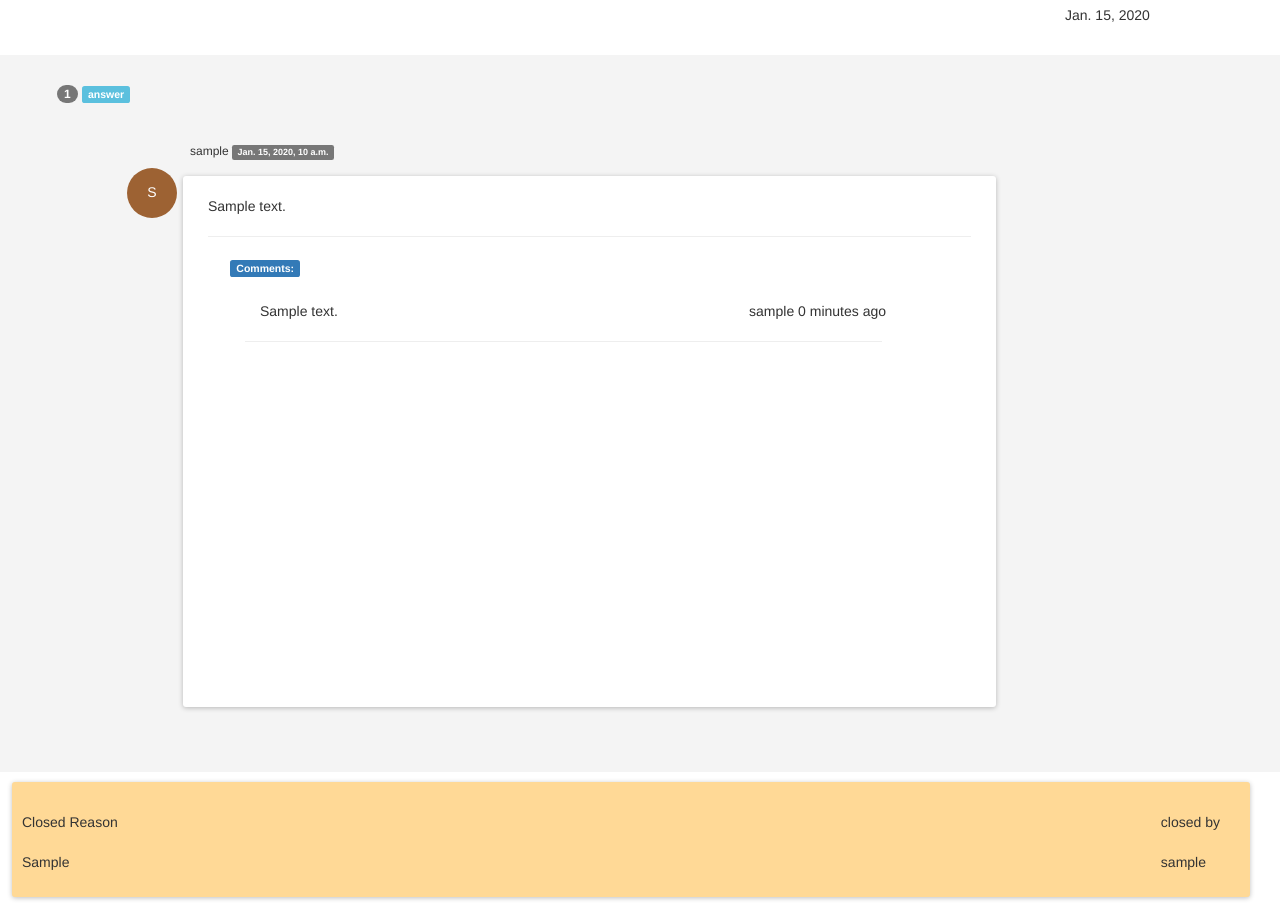
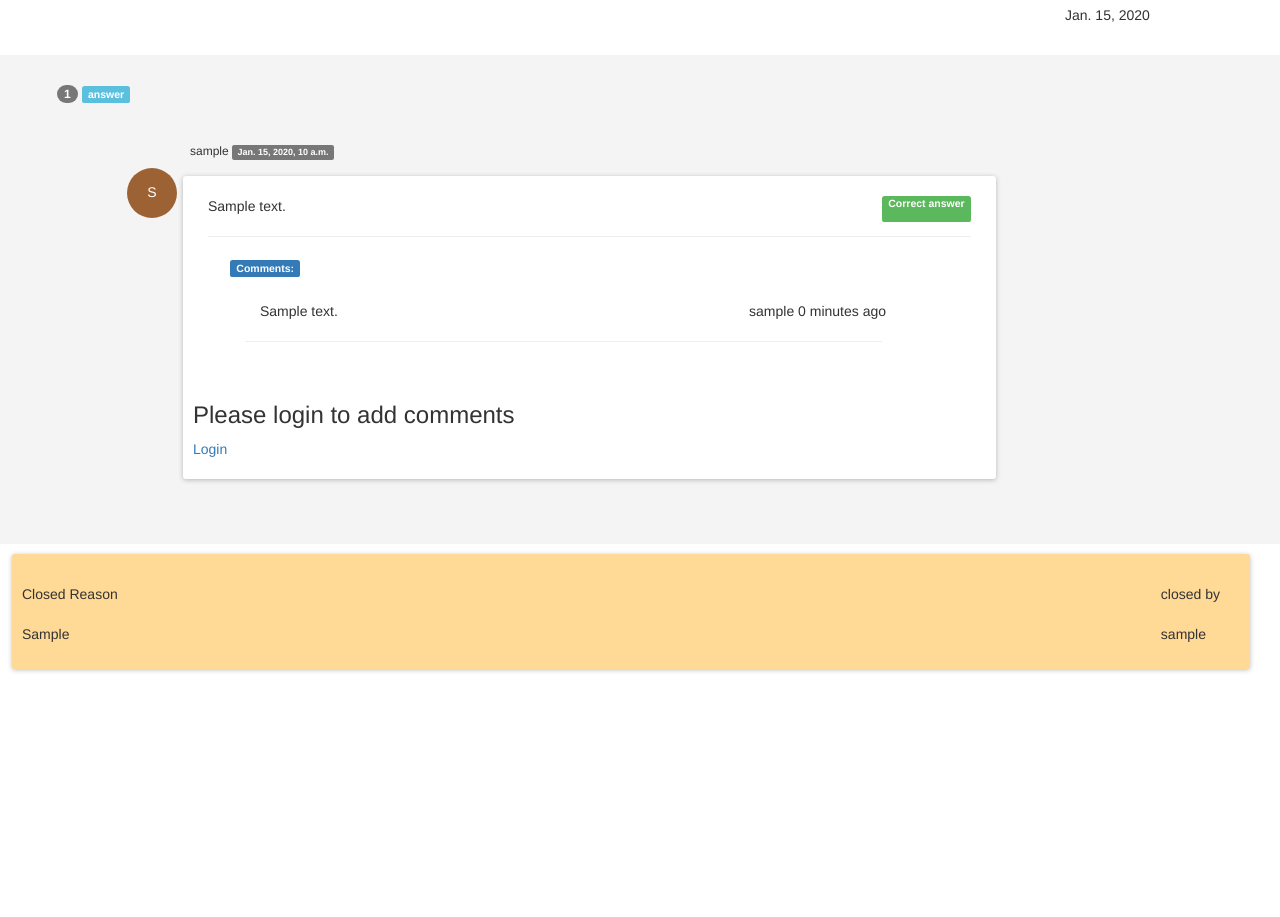
Before and after one commit to armsarun/djangoforum, a Django app: a page that uses forum/templates/forum/app/querydetail.html in a window 1280 px wide. Shown: the part 175-1092 px from the top of the page. After the commit the page ends 847 px from the top, so only its background shows below. Run offline with Django 3.2, Linux system fonts and the light colour scheme; tables that the repository leaves empty hold one stand-in row (values such as "Sample post"); some libraries are stand-ins or nearby versions.

Commit message:
Correct answer added

```diff
--- a/forum/admin.py
+++ b/forum/admin.py
@@ -1,5 +1,5 @@
 from django.contrib import admin
-from .models import Profile,Post, Thread, Comment
+from .models import Profile,Post, Thread, Comment, Correctanswer
 # Register your models here.
 
 class ProfileAdmin(admin.ModelAdmin):
@@ -13,3 +13,4 @@ admin.site.register(Profile, ProfileAdmin)
 admin.site.register(Post,PostAdmin)
 admin.site.register(Thread)
 admin.site.register(Comment)
+admin.site.register(Correctanswer)
--- a/forum/forms.py
+++ b/forum/forms.py
@@ -1,6 +1,6 @@
 from django import forms  # allow to use default form
 from django.contrib.auth.models import User
-from .models import Profile, Post, Thread, Comment
+from .models import Profile, Post, Thread, Comment, Correctanswer
 
 
 class UserRegistrationForm(forms.ModelForm):
@@ -63,3 +63,8 @@ class AnswereditForm(forms.ModelForm):
    class Meta:
     model = Thread
     fields = ('content',)
+
+class CorrectAnswerForm(forms.ModelForm):
+    class Meta:
+      model = Correctanswer
+      fields = ('correct_answer',)
--- a/forum/static/css/base.css
+++ b/forum/static/css/base.css
@@ -225,6 +225,7 @@
 
 iframe#comment_frame {
  border: none;
+  width: 100%;
 }
 
 .userdetials {
--- a/forum/templates/forum/app/newanswer.html
+++ b/forum/templates/forum/app/newanswer.html
@@ -20,8 +20,9 @@
                 <div class="row">
                     <div class="answer_form clearfix">
                         <form action="." method="post">
-                            {% csrf_token %}
+
                             <table>
+                                 {% csrf_token %}
                                 {{ answer_form.media }}
                                 {{ answer_form.as_table }}
                             </table>
--- a/forum/templates/forum/app/newcomment.html
+++ b/forum/templates/forum/app/newcomment.html
@@ -1,12 +1,14 @@
 {% if messages %}
+    <div class="message">
         <ul class="messages">
             {% for message in messages %}
                 <li class="{{ message.tags }}">
                     {{ message|safe }}
-                <a href="#" class="close">×</a>
+                    <a href="{{ query.get_absolute_url }}" target="_top" class="close">×</a>
                 </li>
             {% endfor %}
         </ul>
+    </div>
 {% endif %}
 
 <form action="." method="post">
@@ -21,7 +23,7 @@
 {% block javascript %}
     <script>
         function refreshParent() {
-    top.location.reload()
+        // window.location.reload(true);
         }
     </script>
 {% endblock %}
--- a/forum/templates/forum/app/querydetail.html
+++ b/forum/templates/forum/app/querydetail.html
@@ -7,6 +7,7 @@
            <span class="col-lg-10 pull-left">
                <h2 class="page-title"> {{ query.title }}</h2>
             {{ query.description | safe }}
+
            </span>
             <span class="col-lg-2 pull-right">
                 <span class="row">
@@ -49,15 +50,35 @@
                                 {{ answer.user | make_list|first|title }}
                             </div>
                         </div>
-
-
                     </div>
 
                     <div class="answer_inner clearfix">
                         <div class="col-lg-12">
                             <div class="answer_content">
+                                {% if correct.count < 1 %}
+                                    {% if request.user == query.user %}
+
+{#                                         <a href="{% url "correctanswer" query.slug answer.id %}">Correct Answer</a>#}
+                                        <div class="correctanswer_button pull-right">
+                                            <input type="hidden" name='answer_id' id="answer_id" value='{{ answer.id }}'>
+                                           {{ answer.id }} <button onclick="ajax_submit()">correctanswer</button>
+                                        </div>
+                                    {% endif %}
+                                {% endif %}
+                                {% for c in correct %}
+                                    {% if correct.count == 1 %}
+                                        {% if answer.id == c.answer.id %}
+                                            <div class=" label label-success correctanswer_text pull-right">
+                                                <p>Correct answer</p>
+                                            </div>
+                                        {% else %}
+                                        {% endif %}
+                                    {% endif %}
+                                {% endfor %}
+
                                 {{ answer.content| safe | linebreaks }}
                             </div>
+
                             <hr>
 
                             <div class="row comment_block">
@@ -82,9 +103,13 @@
                             </div>
                             <div class="row">
                                 <div class="newcomment">
-                                    <input type="hidden" name='answer_id' value='{{ answer.id }}'>
-{#                                    <a href="{% url "comment" answer.id query.slug %}">Add new comment</a>#}
-                                    <iframe src="{% url "comment" answer.id query.slug %}" height="300px" width="100%" id="comment_frame"></iframe>
+                                    {% if user.is_authenticated %}
+                                        <iframe src="{% url "comment" answer.id query.slug %}" height="300px"
+                                                width="100%" id="comment_frame"></iframe>
+                                    {% else %}
+                                        <h3> Please login to add comments</h3>
+                                        <a href="{% url "login" %}?next={% firstof request.path '/' %}">Login</a>
+                                    {% endif %} {% comment %}query user log-in check {% endcomment %}
                                 </div>
                             </div>
                         </div>
@@ -132,7 +157,9 @@
                                     {{ answerform.media }}
                                     {{ answerform.as_table }}
                                 </table>
-                                <button class="btn btn-primary pull-right" id="answer_button" name="post_answer">Post the Answer</button>
+                                <button class="btn btn-primary pull-right" id="answer_button" name="post_answer">Post
+                                    the Answer
+                                </button>
                             </form>
                         </div>
                     </div>
@@ -148,3 +175,11 @@
     {% endif %}
 
 {% endblock %}
+
+{% block javascript %}
+
+    <script>
+
+    </script>
+
+{% endblock %}
--- a/forum/urls.py
+++ b/forum/urls.py
@@ -62,10 +62,12 @@ urlpatterns = [
   #clsoe the user question
   url(r'^(?P<slug>[-\w]+)/close/$', views.userquery_close, name='question_close'),
 
-  url(r'^(?P<id>\d{2})/(?P<slug>[-\w]+)/comment/$', views.newcomment, name='comment'),
+  url(r'^(?P<id>\d+)/(?P<slug>[-\w]+)/$', views.newcomment, name='comment'),
 
   # url(r'^(?P<slug>[-\w]+)/newanswer/$', views.newanswer , name = 'newanswer'),
-  url(r'^(?P<pk>\d+)/(?P<username>[-\w]+)/$', UserView.as_view(), name='userview'),
+  url(r'^(?P<pk>\d+)/(?P<username>[-\w]+)/profile/$', UserView.as_view(), name='userview'),
 
-  url(r'^(?P<id>\d{2})/(?P<slug>[-\w]+)/answeredit/$', views.useranswer_edit, name='editanswer'),
+  url(r'^(?P<id>\d+)/(?P<slug>[-\w]+)/answeredit/$', views.useranswer_edit, name='editanswer'),
+
+  url(r'^(?P<slug>[-\w]+)/(?P<id>\d+)/correctanswer/$', views.correctanswer, name='correctanswer')
 ]
--- a/forum/views.py
+++ b/forum/views.py
@@ -3,15 +3,15 @@ import user
 from django.contrib import messages
 from django.db.models import Q
 from django.http import HttpResponse
-from django.shortcuts import render, get_object_or_404
+from django.shortcuts import render, get_object_or_404, redirect
 from django.contrib.auth.decorators import login_required
-from django.views.generic import TemplateView,DetailView, ListView
-from django.views.generic.edit import FormView, UpdateView
+from django.views.generic import TemplateView, DetailView, ListView
+from django.http import JsonResponse
 
 from .forms import NewQueryForm, NewAnswerForm, EditQueryForm, CloseQueryForm, UserRegistrationForm, UserEditForm, \
-  ProfileEditForm,CommentForm, AnswereditForm
+  ProfileEditForm, CommentForm, AnswereditForm, CorrectAnswerForm
 
-from .models import Post, Thread, Profile, Comment, User
+from .models import Post, Thread, Profile, Comment, User, Correctanswer
 
 
 def user_registration(request):
@@ -64,7 +64,8 @@ def newquery(request):
   else:
     query_form = NewQueryForm()
   return render(request, "forum/app/newquery.html", {"query_form": query_form,
-                                                     "profile":profile})
+                                                     "profile": profile})
+
 
 def all_question(request):
   list = Post.objects.all()
@@ -79,6 +80,7 @@ def all_question(request):
       Q(description__icontains=search_word)
     ).distinct()
   return render(request, "forum/app/allquestion.html", {'list': list})
+
 
 @login_required
 def user_query(request):
@@ -113,12 +115,13 @@ def userquestion_edit(request, slug):
   else:
     return render(request, 404)
 
+
 def useranswer_edit(request, id, slug):
   query = get_object_or_404(Post, slug=slug)
-  answers = query.answer.filter(id = id)
+  answers = query.answer.filter(id=id)
   # foreign key field
   question = Post.objects.get(title=query.title)
-  answer = Thread.objects.get(id= id)
+  answer = Thread.objects.get(id=id)
   if request.user == answer.user and query.close == False:
     if request.method == 'POST':
       editform = AnswereditForm(instance=answer, data=request.POST)
@@ -132,12 +135,13 @@ def useranswer_edit(request, id, slug):
         messages.error(request, "Answer not updated")
     else:
       editform = AnswereditForm(instance=answer)
-    return render(request, 'forum/app/useransweredit.html', {'editform':editform,
-                                                           'query': query,
-                                                           'answers': answers,
-                                                           })
+    return render(request, 'forum/app/useransweredit.html', {'editform': editform,
+                                                             'query': query,
+                                                             'answers': answers,
+                                                             })
 
-def userquery_close(request,slug):
+
+def userquery_close(request, slug):
   edit = get_object_or_404(Post, slug=slug)
   if request.user == edit.user and edit.close == False:
     if request.method == 'POST':
@@ -155,19 +159,19 @@ def userquery_close(request,slug):
 
 
 def querydetail(request, year, month, day, slug):
-
   query = get_object_or_404(Post, slug=slug,
                             create__year=year,
                             create__month=month,
                             create__day=day)
-  #query details
+  # query details
   answers = query.answer.all()
   comment = Comment.objects.filter(answer__in=answers)
 
-  #query new answer foreign key
+  # query new answer foreign key
   question = Post.objects.get(title=query.title)
   answer = question.answer.filter()
 
+  correct = query.correctanswer_post.filter()
 
   if request.method == 'POST':
     answerform = NewAnswerForm(request.POST)
@@ -188,13 +192,49 @@ def querydetail(request, year, month, day, slug):
   return render(request, 'forum/app/querydetail.html', {'query': query,
                                                         'answers': answers,
                                                         'comment': comment,
-                                                        'answerform':answerform,
-                                                       })
+                                                        'answerform': answerform,
+                                                        'correct': correct })
 
 @login_required
-def newcomment(request,slug, id):
+def correctanswer(request, slug, id):
   query = get_object_or_404(Post, slug=slug)
-  #get the exact answer id from all answers
+  answers = query.answer.filter(id=id)
+
+  # get the instance for the correctanswer
+  answer = Thread.objects.get(id=id)
+  question = Post.objects.get(title=query.title)
+
+  correct = query.correctanswer_post.filter()
+
+  if request.user == query.user:
+    if request.method == 'POST':
+      correctanswer = CorrectAnswerForm(request.POST)
+      if correctanswer.is_valid():
+          custom_correctanswer = correctanswer.save(commit=False)
+          custom_correctanswer.user = request.user
+          custom_correctanswer.post = question
+          custom_correctanswer.answer = answer
+          if correct.count() < 1:
+            custom_correctanswer.save()
+            messages.success(request, "correct answer added successfully")
+          else:
+            messages.error(request, "Correct answer added already. You can't change")
+      else:
+        messages.error(request, "correct Answer not added")
+    else:
+      correctanswer = CorrectAnswerForm(request.POST)
+    return render(request, 'forum/app/correctanswer.html', {'query': query,
+                                                          'answers': answers,
+                                                         'correctanswer': correctanswer
+                                                            })
+  else:
+    return render(request, 404)
+
+
+@login_required
+def newcomment(request, slug, id):
+  query = get_object_or_404(Post, slug=slug)
+  # get the exact answer id from all answers
   answers = query.answer.filter(id=id)
   # Foreign key field instances
   question = Post.objects.get(title=query.title)
@@ -205,17 +245,17 @@ def newcomment(request,slug, id):
     if commentform.is_valid():
       new_comment = commentform.save(commit=False)
       obj, created = Comment.objects.get_or_create(user=request.user, \
-                                                   post=question,\
-                                                   answer=answer,comment=new_comment)
-      messages.success(request, "comment added sucessfully")
+                                                   post=question, \
+                                                   answer=answer, comment=new_comment)
+      messages.success(request, 'comment added sucessfully "please click on close to see the comment"')
     else:
       messages.error(request, "comment not added")
   else:
     commentform = CommentForm()
-  return render(request,'forum/app/newcomment.html', {'commentform':commentform,
-                                                      'query':query,
-                                                      'answers': answers,
-                                                      'comments':comments})
+  return render(request, 'forum/app/newcomment.html', {'commentform': commentform,
+                                                       'query': query,
+                                                       'answers': answers,
+                                                       'comments': comments})
 
 
 class RecentView(ListView):
@@ -224,25 +264,28 @@ class RecentView(ListView):
   context_object_name = 'recent'
   template_name = 'forum/app/recent.html'
 
+
 class HomeView(ListView):
-    model = Post
-    paginate_by = '7'
-    queryset = Post.objects.all().order_by('-create')
-    context_object_name = "home"
-    template_name = 'forum/app/index.html'
+  model = Post
+  paginate_by = '7'
+  queryset = Post.objects.all().order_by('-create')
+  context_object_name = "home"
+  template_name = 'forum/app/index.html'
 
-    def get_context_data(self, **kwargs):
-      context = super(HomeView, self).get_context_data(**kwargs)
-      context['announcements'] = Post.objects.all().filter(category=Post.ANNOUNCEMENT)
-      context['general'] = Post.objects.all().filter(category=Post.GENERAL)
-      return context
+  def get_context_data(self, **kwargs):
+    context = super(HomeView, self).get_context_data(**kwargs)
+    context['announcements'] = Post.objects.all().filter(category=Post.ANNOUNCEMENT)
+    context['general'] = Post.objects.all().filter(category=Post.GENERAL)
+    return context
+
 
 class AnnouncementView(ListView):
-    model = Post
-    paginate_by = '10'
-    queryset = Post.objects.all().filter(category=Post.ANNOUNCEMENT)
-    context_object_name = "announcement"
-    template_name = 'forum/app/announcement.html'
+  model = Post
+  paginate_by = '10'
+  queryset = Post.objects.all().filter(category=Post.ANNOUNCEMENT)
+  context_object_name = "announcement"
+  template_name = 'forum/app/announcement.html'
+
 
 class GeneralView(ListView):
   model = Post
```
Also changed, not shown: other parts of forum/static/css/base.css (+34 -0 lines), forum/models.py (+6 -1 lines), forum/templates/forum/app/correctanswer.html (added, +30 -0 lines), forum/migrations/0034_thread_correct_answer.py (added), forum/migrations/0035_auto_20170104_1245.py (added), forum/static/js/forum.js (line endings or trailing spaces), 7 other files. Lines whose indentation alone changed are shown as unchanged.
